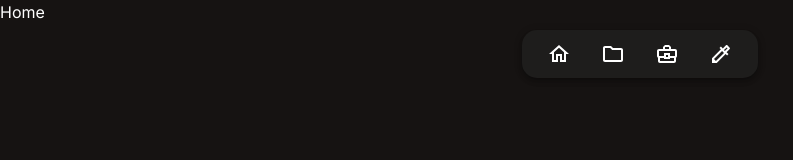
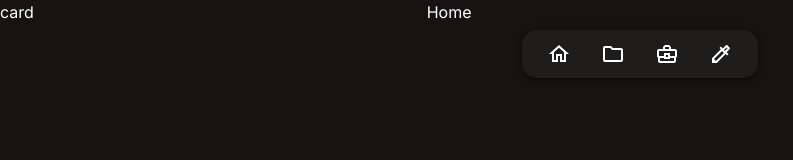
Before and after one commit to rotembab/resume-frontend, a React (Vite) app: page / in a window 1280 px wide. Shown: the top 160 px of the page, without its empty margins (0-793 px from the left). Built offline with nearby package versions, Linux system fonts and the light colour scheme.

Commit message:
added details card

```diff
--- a/src/App.tsx
+++ b/src/App.tsx
@@ -5,19 +5,28 @@ import { HomePage } from './components/pages/home/home.page';
 import { ProjectsPage } from './components/pages/projects/projects.page';
 import { ExperiencePage } from './components/pages/experience/experience.page';
 import { ToolsPage } from './components/pages/tools/tools.page';
+import { DetailsCard } from './components/ui/details-card/details-card.component';
+import Grid from '@mui/material/Grid2';
 
 export default function App() {
   return (
     <BrowserRouter>
       <NavMenu />
-
-      {/* <DetailsCard /> */}
+      <div>
+        <Grid container>
+          <Grid size={4}>
+            <DetailsCard />
+          </Grid>
+          <Grid size={8}>
             <Routes>
               <Route path='/' element={<HomePage />} />
               <Route path='/projects' element={<ProjectsPage />} />
               <Route path='/experience' element={<ExperiencePage />} />
               <Route path='/tools' element={<ToolsPage />} />
             </Routes>
+          </Grid>
+        </Grid>
+      </div>
     </BrowserRouter>
   );
 }
--- /dev/null
+++ b/src/components/ui/details-card/details-card.component.tsx
@@ -0,0 +1,13 @@
+import { useEffect } from 'react';
+import { useLocation } from 'react-router';
+
+export const DetailsCard = () => {
+  const location = useLocation();
+
+  //not sure if this is the right way to do this
+  useEffect(() => {
+    //whenever the location changes, re-render the component with the animation
+  }, [location.pathname]);
+
+  return <div>card</div>;
+};
```
Lines whose indentation alone changed are shown as unchanged.
